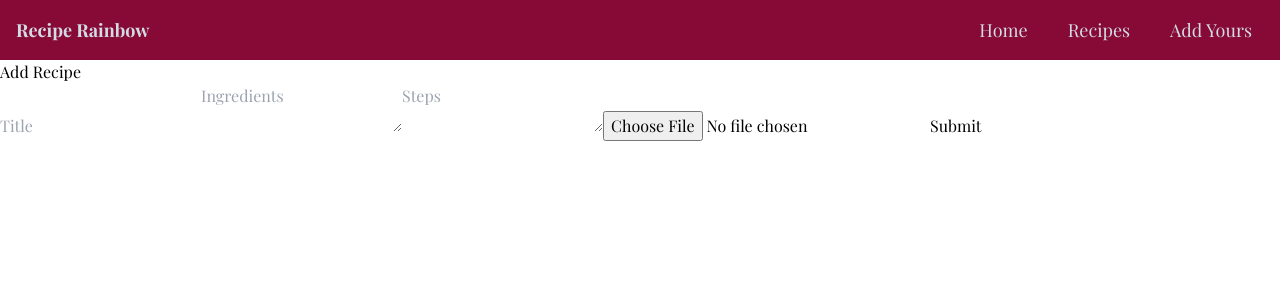
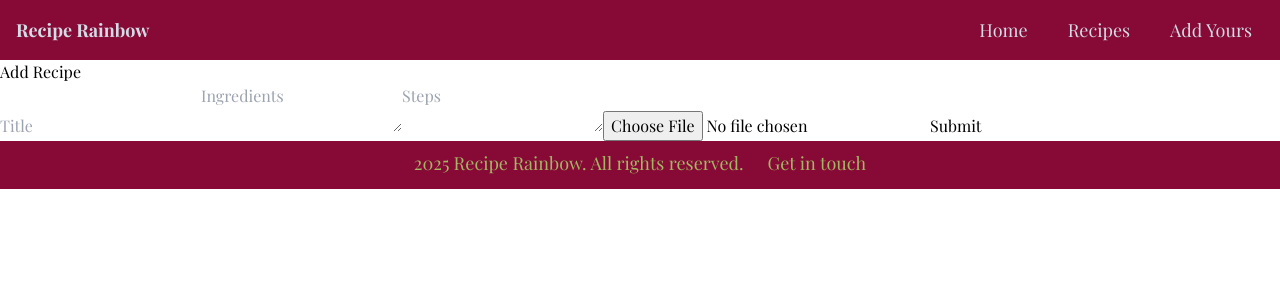
Before and after one commit to Adrienner1988/Recipe-Blog, a React (Vite) app: page /add in a window 1280 px wide. Shown: the top 300 px of the page. Built offline with nearby package versions, Linux system fonts and the light colour scheme; a web font is replaced by a local one.

Commit message:
Setup the footer with the color scheme and styles

```diff
--- a/src/App.tsx
+++ b/src/App.tsx
@@ -5,6 +5,7 @@ import RecipeDetail from "./views/RecipeDetail.tsx";
 import Nav from "./components/Nav.tsx";
 import './index.css';
 import AddRecipe from "./views/AddRecipe.tsx";
+import Footer from "./components/Footer.tsx";
 
 
 function App() {
@@ -17,6 +18,7 @@ function App() {
         <Route path="/recipes/:pk" element={<RecipeDetail />} />
         <Route path="/add" element={<AddRecipe />} />
       </Routes>
+      <Footer />
     </>
   );
 }
--- a/src/components/Footer.tsx
+++ b/src/components/Footer.tsx
@@ -1,8 +1,16 @@
 const Footer = () => {
-  return
-  <>
-
-  </>;
+  return (
+    <>
+      <footer className="bg-darkPlum text-green text-lg p-2">
+        <div className="flex justify-center space-x-6">
+          <p className="text-center mb-1">
+            {new Date().getFullYear()} Recipe Rainbow. All rights reserved.
+          </p>
+          <p className="text-center">Get in touch</p>
+        </div>
+      </footer>
+    </>
+  );
 };
 
 export default Footer;
```
